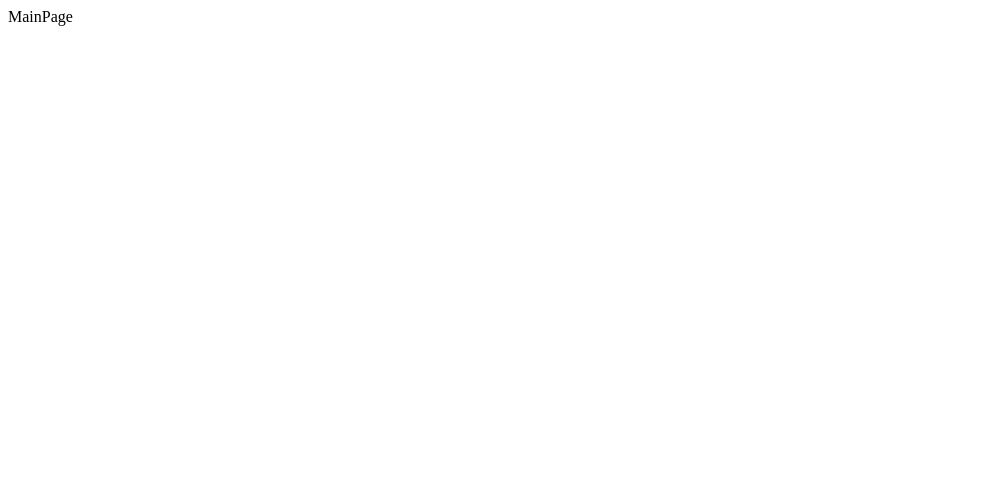
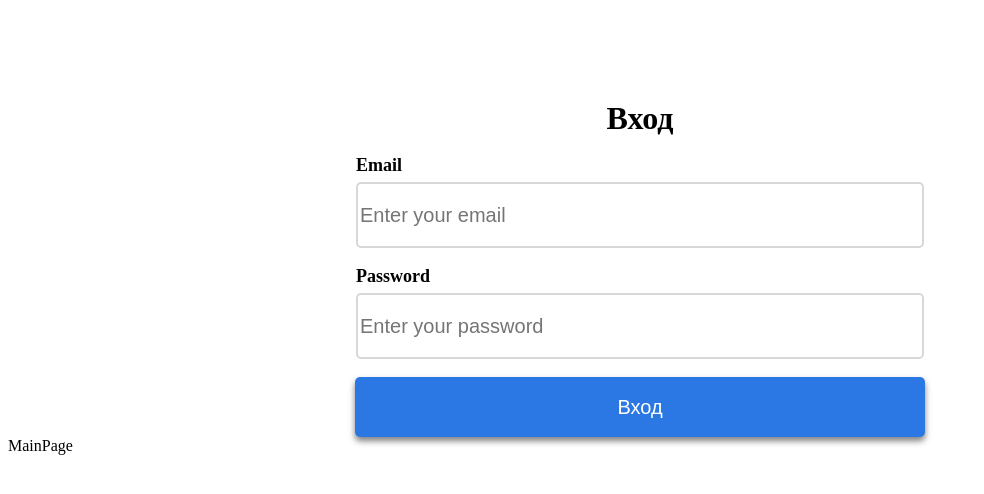
Before and after one commit to NikolayFrontEnd/service_desk_system, a React (Vite) app in the folder frontend/: page / in a window 1280 px wide. Shown: the top 494 px of the page, without its empty margins (0-984 px from the left). Built offline with nearby package versions, Linux system fonts and the light colour scheme.

Commit message:
Wrote function to console.log data input

```diff
--- a/frontend/src/App.tsx
+++ b/frontend/src/App.tsx
@@ -4,8 +4,8 @@ function App() {
 
   return (
     <>
-{/*       <SignInPage />
- */}
+       <SignInPage />
+
  <MainPage />
  </>
   )
--- a/frontend/src/view/components/signInForm/index.tsx
+++ b/frontend/src/view/components/signInForm/index.tsx
@@ -1,28 +1,53 @@
 import Button from "../../primitives/button";
 import Input from "../../primitives/input";
-import style from './index.module.css'
-const SignInForm = () => {
+import style from "./index.module.css";
+
+type SignInFormProps = {
+  email: string;
+  password: string;
+  setEmail: React.Dispatch<React.SetStateAction<string>>;
+  setPassword: React.Dispatch<React.SetStateAction<string>>;
+  handleSignIn: () => void;
+};
+
+const SignInForm = ({
+  email,
+  password,
+  setEmail,
+  setPassword,
+  handleSignIn,
+}: SignInFormProps) => {
   return (
     <div className={style.signInForm}>
       <div className={style.title}>Вход</div>
+
       <Input
         id="email"
         label="Email"
         type="email"
-/*         value={email}
- */        placeholder="Enter your email"
-/*         onChange={(e) => setEmail(e.target.value)}
- */      />
+        value={email}
+        placeholder="Enter your email"
+        onChange={(e) => {
+          setEmail(e.target.value);
+        }}
+      />
+
       <Input
         id="password"
         label="Password"
         type="password"
-/*         value={password}
- */        placeholder="Enter your password"
-/*         onChange={(e) => setPassword(e.target.value)}
- */      />
-            <Button className = {style.button}>Вход</Button>
+        value={password}
+        placeholder="Enter your password"
+        onChange={(e) => {
+          setPassword(e.target.value);
+        }}
+      />
+
+      <Button className={style.button} onClick={handleSignIn}>
+        Вход
+      </Button>
     </div>
-    )
-}
+  );
+};
+
 export default SignInForm;
--- a/frontend/src/view/pages/mainPage/index.tsx
+++ b/frontend/src/view/pages/mainPage/index.tsx
@@ -1,5 +1,4 @@
 const MainPage = () => {
-
     return (
         <div>
             MainPage
--- a/frontend/src/view/pages/signInPage/index.tsx
+++ b/frontend/src/view/pages/signInPage/index.tsx
@@ -1,9 +1,21 @@
+import { useState } from "react";
 import SignInForm from "../../components/signInForm"
 
 const SignInPage = () => {
+    const [email, setEmail] = useState<string>('');
+    const [password, setPassword] = useState<string>('');
+const handleSignIn = () => {
+
+console.log({
+      email,
+      password,
+    });
+  };
+
+
     return (
         <div>
-            <SignInForm />
+            <SignInForm email={email} password={password} setEmail={setEmail} setPassword={setPassword} handleSignIn = {handleSignIn} />
         </div>
     )
 }
```
Lines whose indentation alone changed are shown as unchanged.
